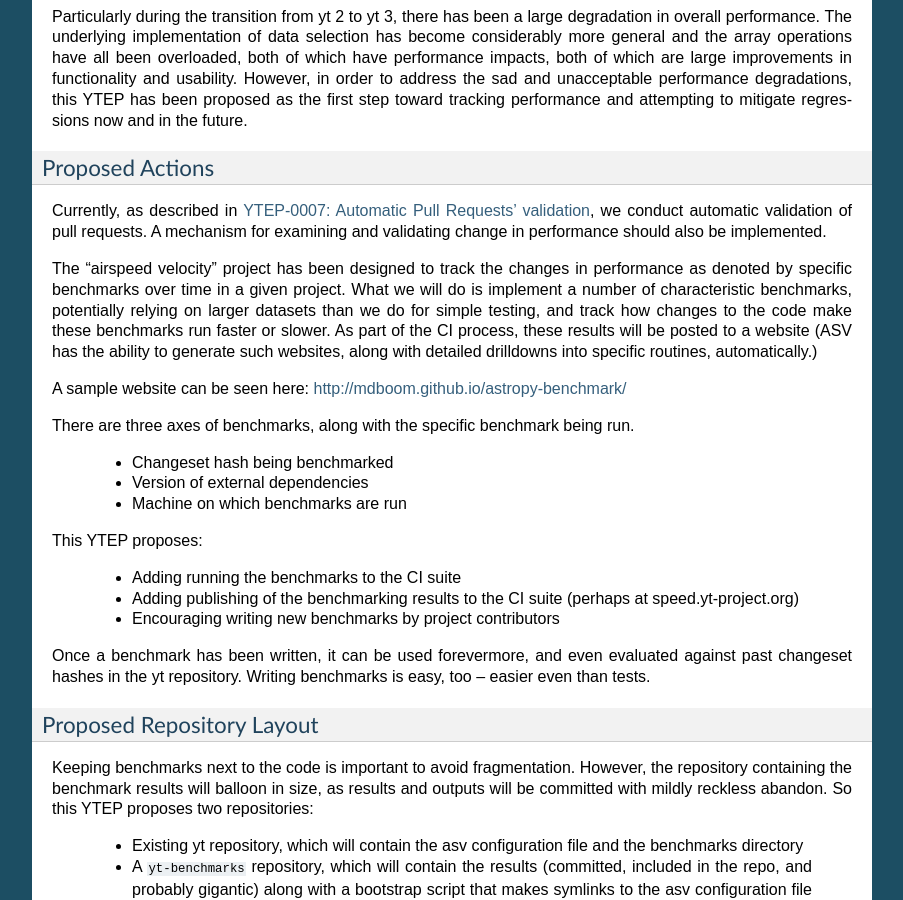
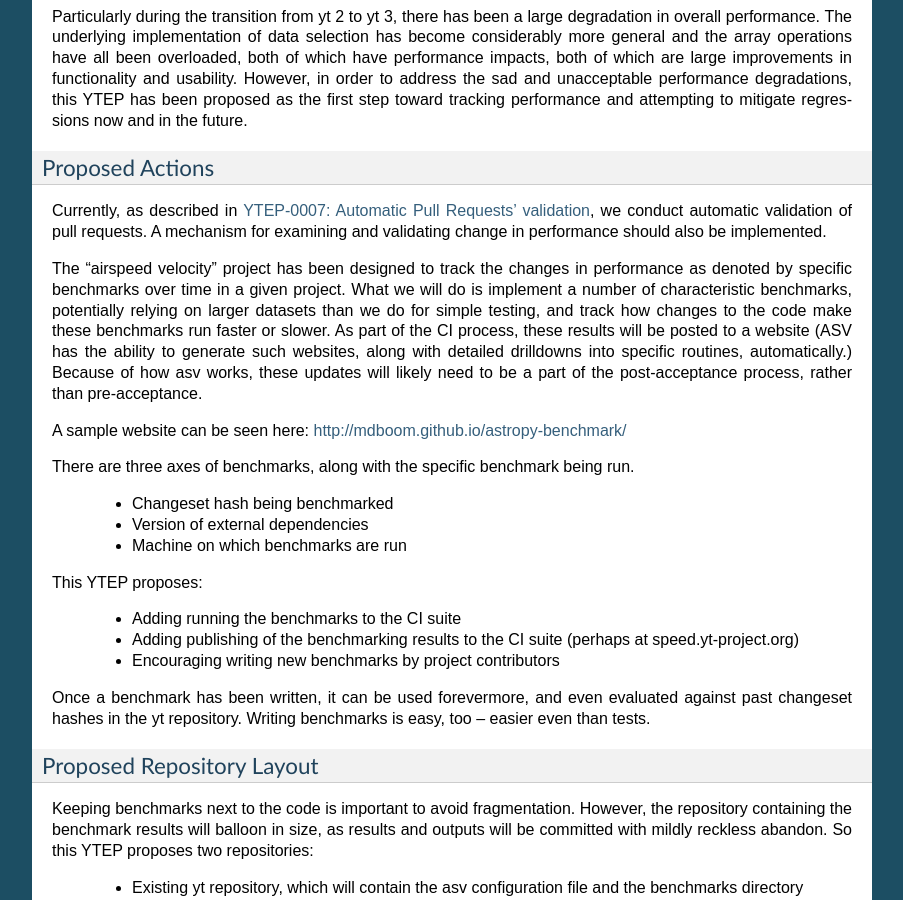
Before and after one commit to yt-project/ytep, a Sphinx documentation site: the page built from source/YTEPs/YTEP-0022.rst, in a window 1280 px wide and 900 px high, scrolled down 577 px. Shown: the whole window, without its empty margins (198-1101 px from the left). Built offline with Sphinx 7.4.7, drawn with Linux system fonts in a browser that asks for light colours; formulas are drawn with MathJax 3.

Commit message:
Make explicit that this will happen post-acceptance.

```diff
--- a/source/YTEPs/YTEP-0022.rst
+++ b/source/YTEPs/YTEP-0022.rst
@@ -51,7 +51,8 @@ relying on larger datasets than we do for simple testing, and track how changes
 to the code make these benchmarks run faster or slower.  As part of the CI
 process, these results will be posted to a website (ASV has the ability to
 generate such websites, along with detailed drilldowns into specific routines,
-automatically.)
+automatically.)  Because of how asv works, these updates will likely need to be
+a part of the post-acceptance process, rather than pre-acceptance.
 
 A sample website can be seen here: http://mdboom.github.io/astropy-benchmark/
 
```
